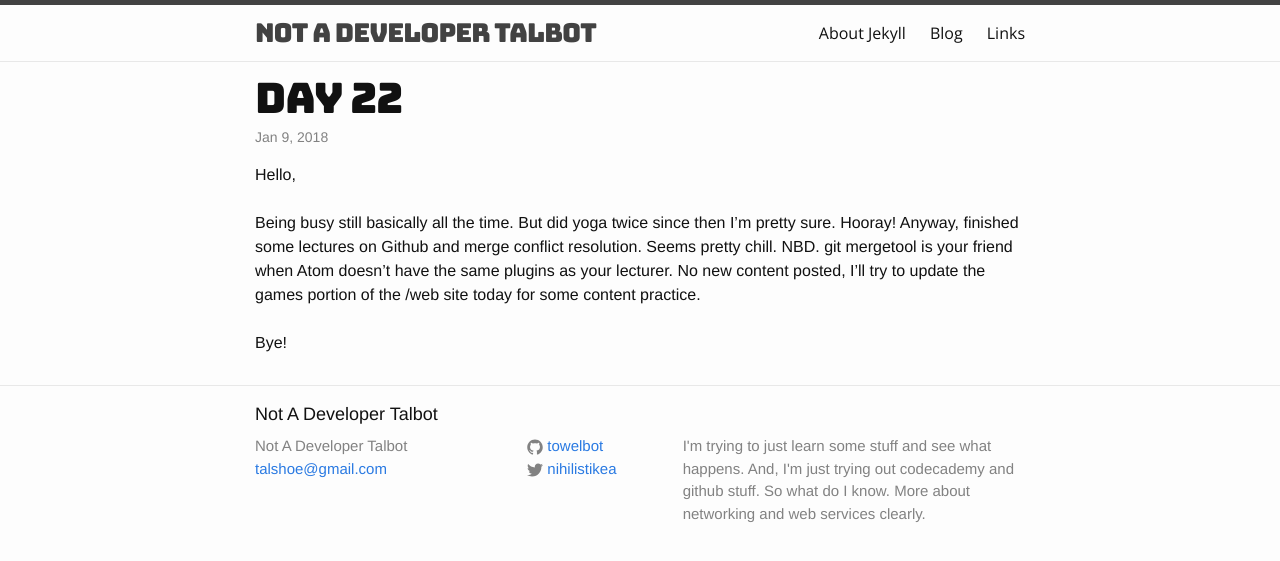
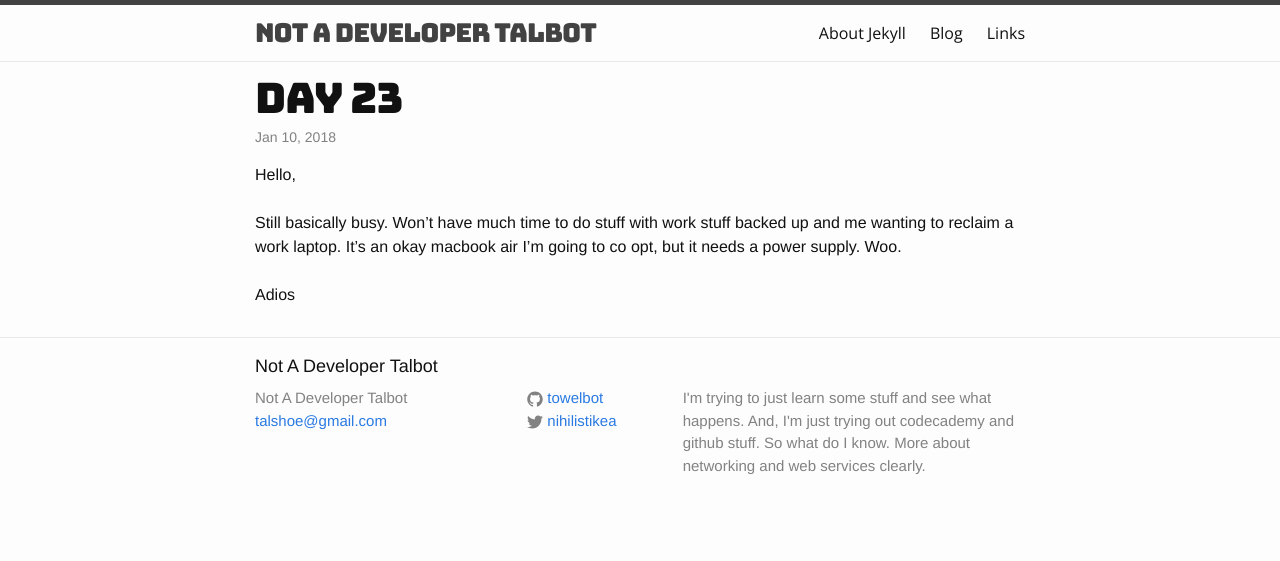
Before and after one commit to towelbot/towelbot.github.io, a Jekyll site: the page built from _posts/2018-01-10-Day23.markdown, in a window 1280 px wide. Shown: the top 561 px of the page. Built offline with Jekyll 4.4.1, drawn with Linux system fonts in a browser that asks for light colours.

Commit message:
Day 23 post pt2

```diff
--- a/_posts/2018-01-10-Day23.markdown
+++ b/_posts/2018-01-10-Day23.markdown
@@ -1,11 +1,11 @@
 ---
 layout: post
-title:  "Day 22"
-date:   2018-01-09 09:20:00 -0800
+title:  "Day 23"
+date:   2018-01-10 15:00:00 -0800
 categories: blog update
 ---
 Hello,
 <br><br>
-Being busy still basically all the time. But did yoga twice since then I'm pretty sure. Hooray! Anyway, finished some lectures on Github and merge conflict resolution. Seems pretty chill. NBD. git mergetool is your friend when Atom doesn't have the same plugins as your lecturer. No new content posted, I'll try to update the games portion of the /web site today for some content practice.
+Still basically busy. Won't have much time to do stuff with work stuff backed up and me wanting to reclaim a work laptop. It's an okay macbook air I'm going to co opt, but it needs a power supply. Woo.
 <br><br>
-Bye!
+Adios
```
